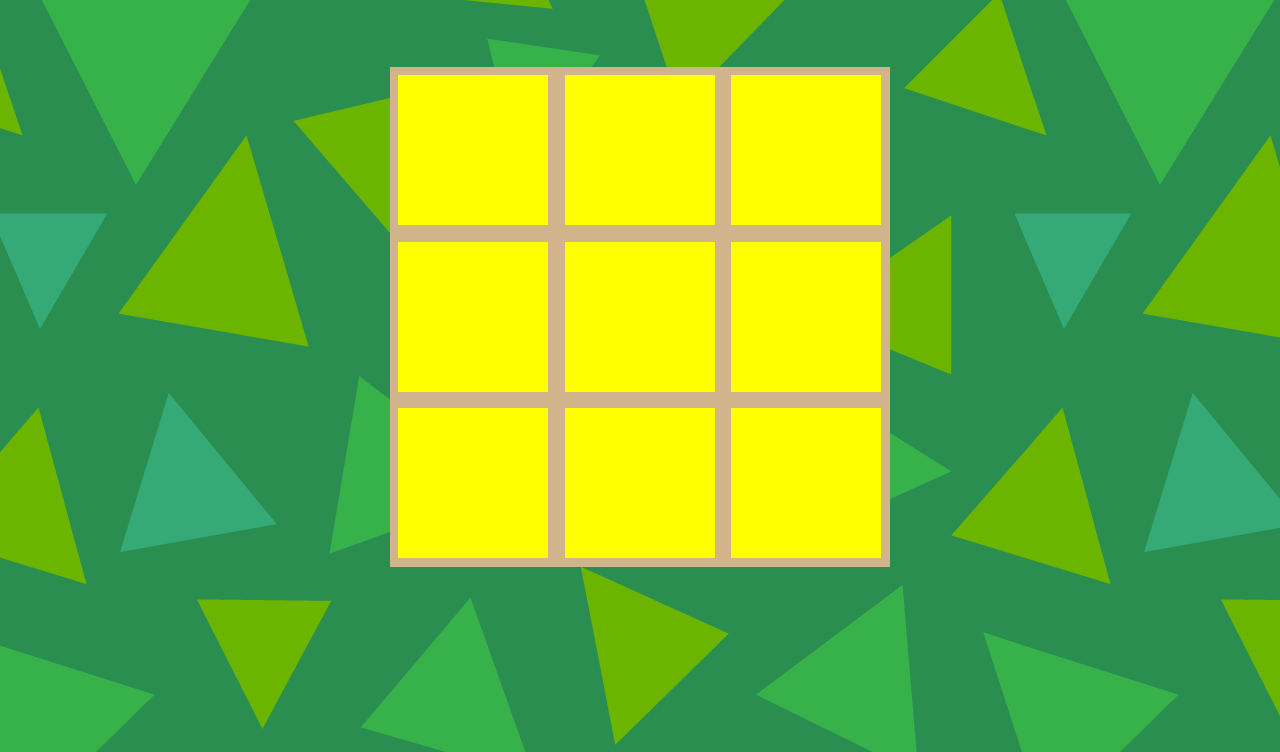
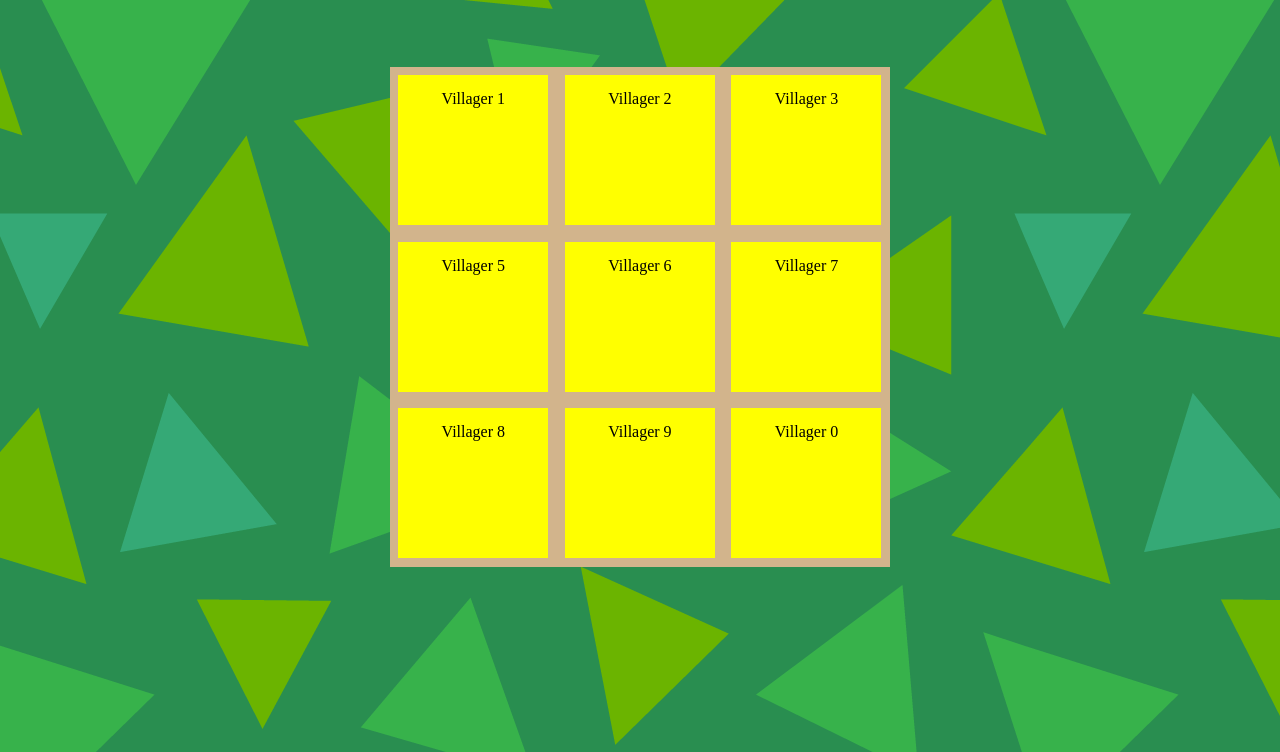
Before and after one commit to nancyvuong/Animal-Crossing-Bingo, a plain HTML site: page index.html in a window 1280 px wide. Shown: the part 48-800 px from the top of the page. Drawn offline with Linux system fonts and the light colour scheme.

Commit message:
added clickable squares

```diff
--- a/index.html
+++ b/index.html
@@ -4,6 +4,7 @@
 
 <head>
 <meta charset="utf-8">
+<script src="script.js"></script>
 <title>ACNH Bingo</title>
 <link rel = "stylesheet" href="style.css">
 <link rel="icon" href="images/animal-crossing-leaf.png"/>
@@ -13,17 +14,54 @@
 <body>
     <h1>Animal Crossing New Horizons Bingo</h1>
     <div id="bingo">
-        <p class="square" id="p1"></p>
-        <p class="square" id="p2"></p>
-        <p class="square" id="p3"></p>
-        <p class="square" id="p4"></p>
-        <p class="square" id="p5"></p>
-        <p class="square" id="p6"></p>
-        <p class="square" id="p7"></p>
-        <p class="square" id="p8"></p>
-        <p class="square" id="p9"></p>
+        <div class="square" id="p1">
+            <div class="content" onclick="marked('p1')">
+                Villager 1
+            </div>
+        </div>
+        <div class="square" id="p2">
+            <div class="content" onclick="marked('p2')">
+                Villager 2
+            </div>
+        </div>
+
+        <div class="square" id="p3">
+            <div class="content" onclick="marked('p3')">
+                Villager 3
+            </div>
+        </div>
+
+        <div class="square" id="p4">
+            <div class="content" onclick="marked('p4')">
+                Villager 5
+            </div>
+        </div>
+        <div class="square" id="p5">
+            <div class="content" onclick="marked('p5')">
+                Villager 6
+            </div>
+        </div>
+        <div class="square" id="p6">
+            <div class="content" onclick="marked('p6')">
+                Villager 7
+            </div>
+        </div>
+        <div class="square" id="p7">
+            <div class="content" onclick="marked('p7')">
+                Villager 8
+            </div>
+        </div>
+        <div class="square" id="p8">
+            <div class="content" onclick="marked('p8')">
+                Villager 9
+            </div>
+        </div>
+        <div class="square" id="p9">
+            <div class="content" onclick="marked('p9')">
+                Villager 0
+            </div>
+        </div>
     </div>
 
 </body>
-
 </html>
--- /dev/null
+++ b/script.js
@@ -0,0 +1,26 @@
+//first populate the squares with randomized pictures/names
+//create marked function which activates with onclick
+//extra randomized which repopulates squares and also
+
+document.addEventListener("DOMContentLoaded",
+    function(event){
+
+        function fill(){
+
+        }
+
+        document.querySelector("button")
+        .addEventListener("click", fill);
+    }
+);
+
+function fill(){
+    var fr = new FileReader();
+    var villagers = fr.readAsArrayBuffer();
+    var villager;
+
+
+}
+function marked(squareid){
+    document.getElementById(squareid).style.backgroundColor='black';
+}
--- a/style.css
+++ b/style.css
@@ -18,7 +18,6 @@ h1{
     height: 500px;
     width: 500px;
     background-color: rgba(210, 180, 140, 100%);
-    text-align: center;
 }
 
 .square{
@@ -28,4 +27,13 @@ h1{
     padding-bottom: 30%;
     margin: 1.66%;
     background-color: yellow;
+
 }
+
+.content {
+    position: absolute;
+    height: 80%;
+    width: 90%;
+    padding: 10% 5%;
+    text-align: center;
+}
```
